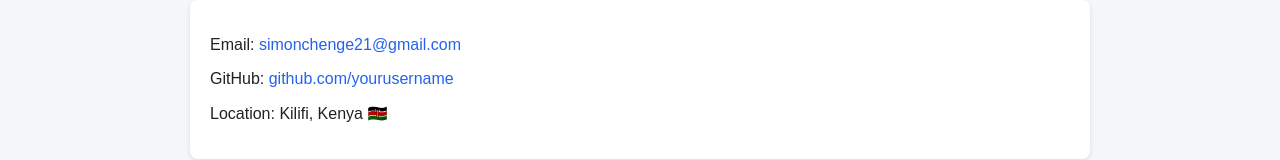
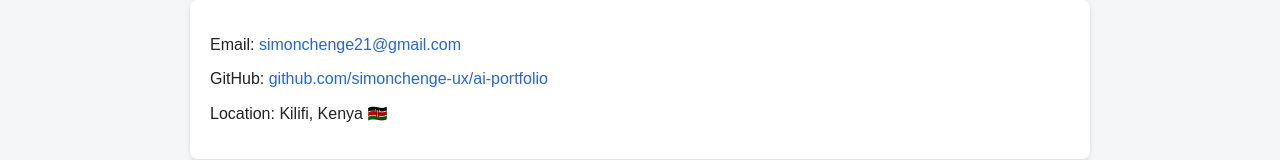
Before and after one commit to simonchenge-ux/ai-portfolio, a plain HTML site: page index.html in a window 1280 px wide. Shown: the part 1966-2126 px from the top of the page. Drawn offline with Linux system fonts and the light colour scheme.

Commit message:
index.html

```diff
--- a/index.html
+++ b/index.html
@@ -114,7 +114,7 @@
   <h2>📬 Contact</h2>
   <div class="card">
     <p>Email: <a href="mailto:simonchenge21@gmail.com">simonchenge21@gmail.com</a></p>
-    <p>GitHub: <a href="#">github.com/yourusername</a></p>
+    <p>GitHub: <a href="#">github.com/simonchenge-ux/ai-portfolio </a></p>
     <p>Location: Kilifi, Kenya 🇰🇪</p>
   </div>
 </section>
```
